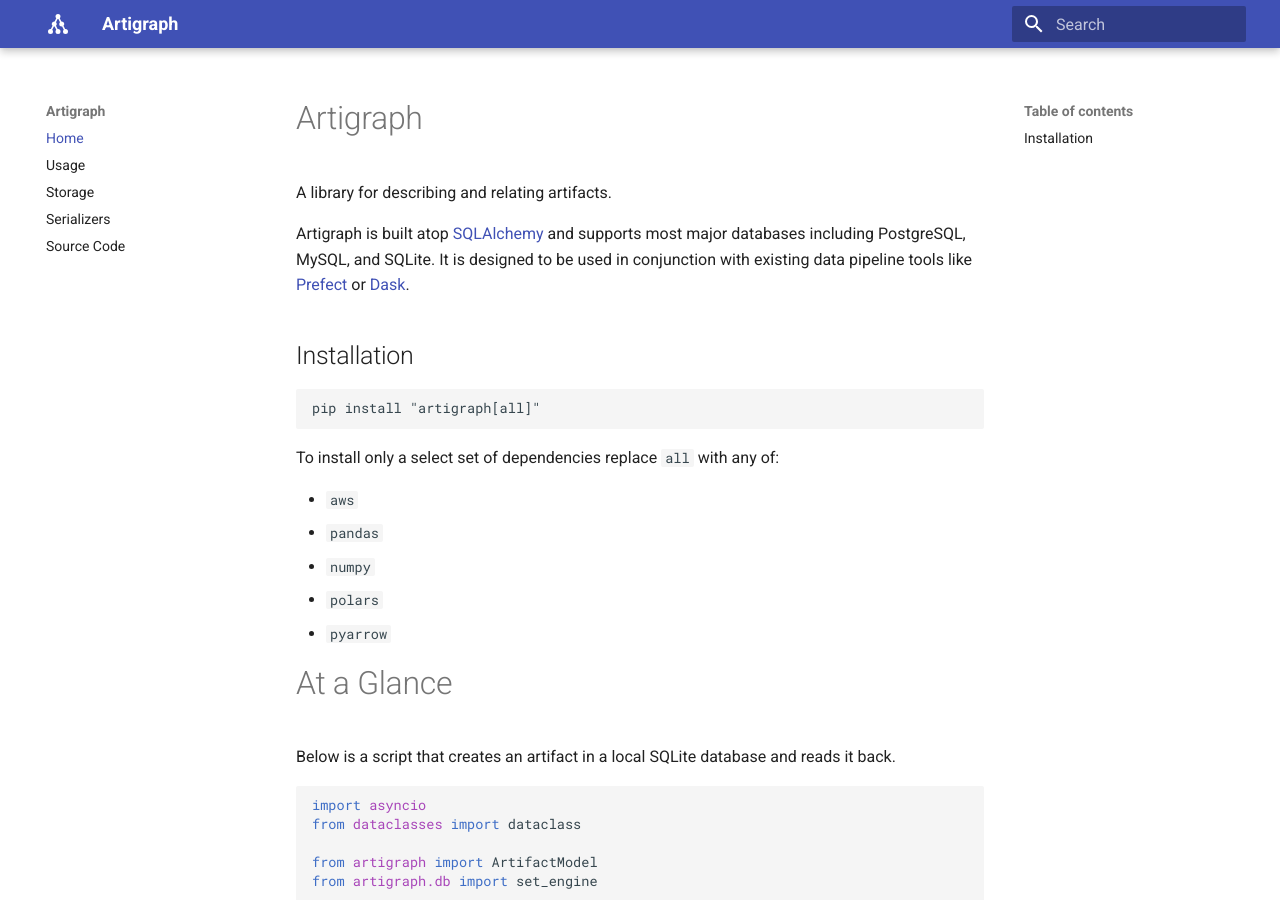
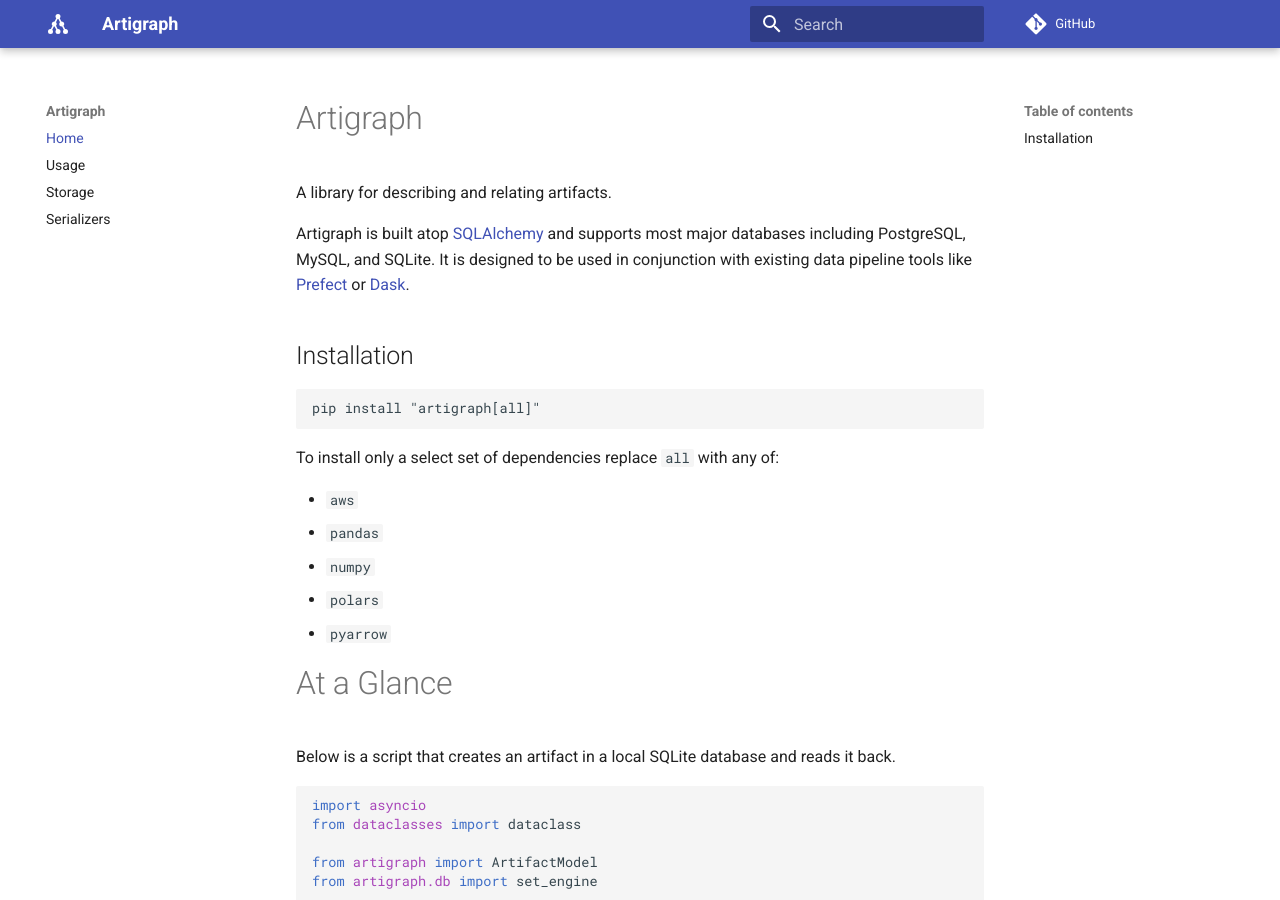
Before and after one commit to rmorshea/artigraph, an MkDocs documentation site: the page built from docs/index.md, in a window 1280 px wide and 900 px high. Built offline with MkDocs 1.6.1 and Material for MkDocs 9.7.7, drawn with Linux system fonts in a browser that asks for light colours; comment, search, counter and statistics services are not loaded.

Commit message:
add repo link

```diff
--- a/mkdocs.yml
+++ b/mkdocs.yml
@@ -1,5 +1,6 @@
 # Site name
 site_name: Artigraph
+repo_url: https://github.com/rmorshea/artigraph
 
 # Navigation menu
 nav:
@@ -7,7 +8,6 @@
     - Usage: usage.md
     - Storage: storage.md
     - Serializers: serializers.md
-    - Source Code: https://github.com/rmorshea/artigraph
 
 # Theme
 theme:
```
